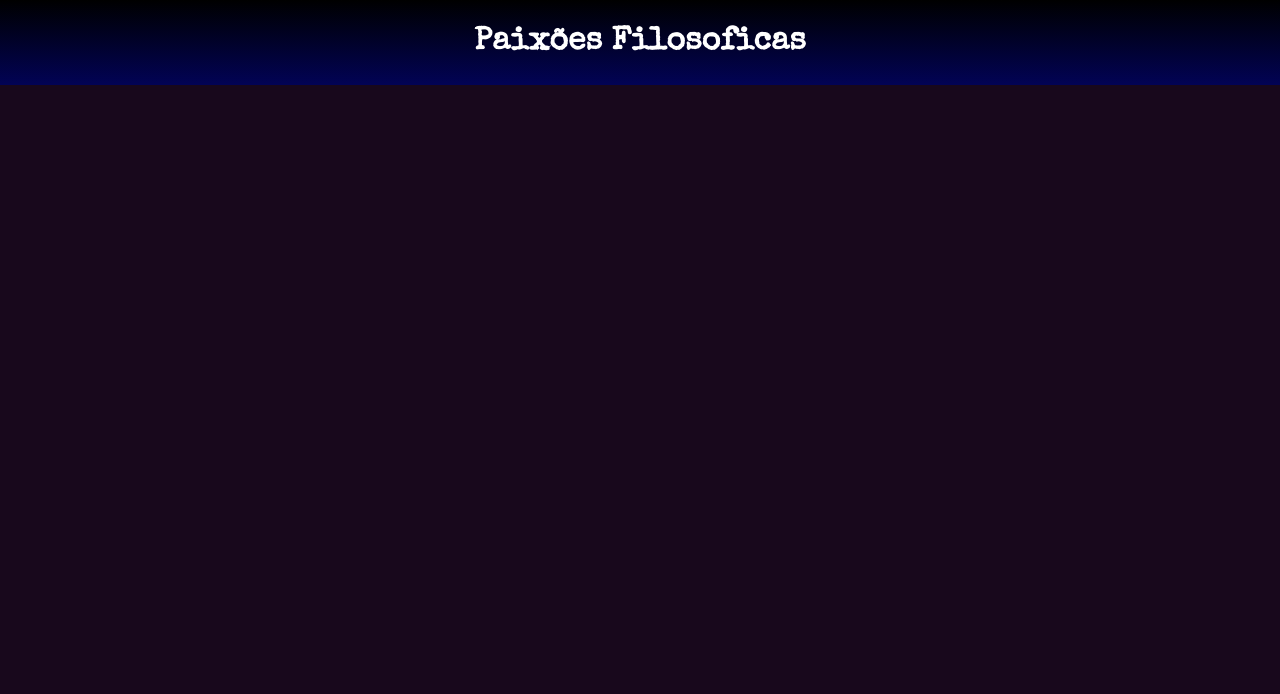
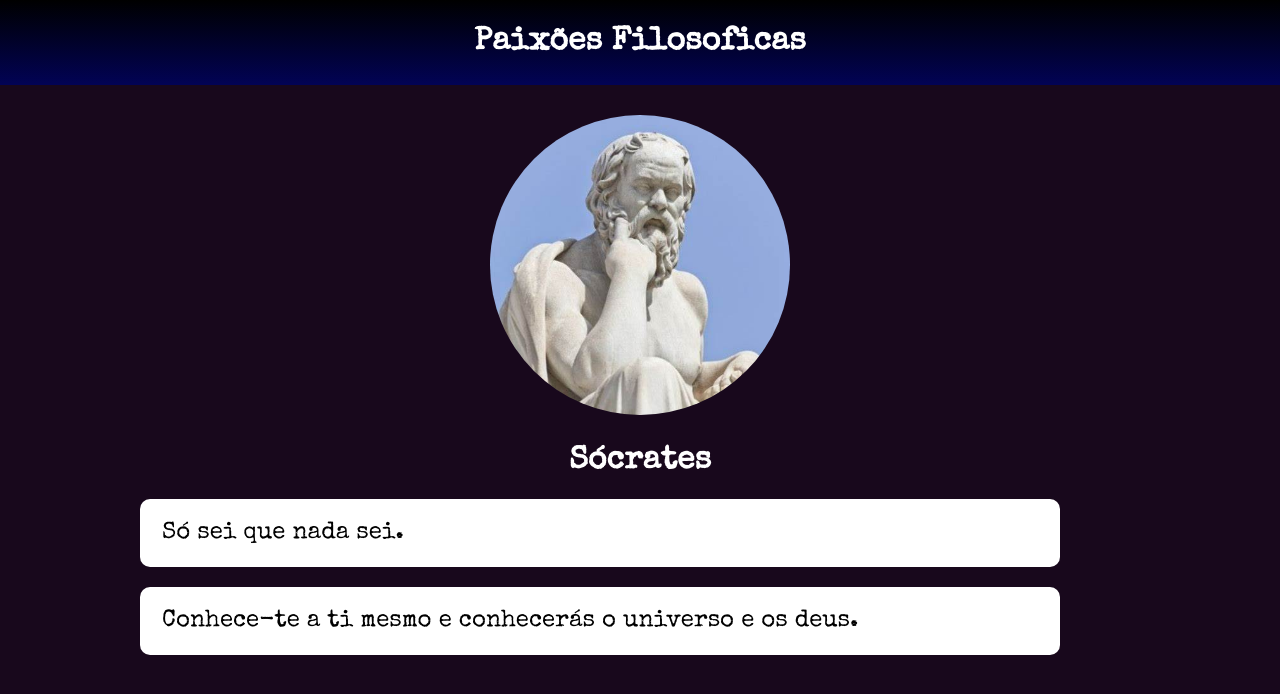
Before and after one commit to developerlucassouza/paixoes.filosoficas, a plain HTML site: page index.html in a window 1280 px wide. Shown: the top 694 px of the page. Drawn offline with Linux system fonts and the light colour scheme.

Commit message:
teste de sócrates

```diff
--- a/index.html
+++ b/index.html
@@ -17,5 +17,15 @@
         <br>
     </header>
 
+    <main>
+        <img src="sócrates.jpg" alt="" id="pensador">
+        <h1>Sócrates</h1>
+        <section class="pensamento">
+            <p>Só sei que nada sei.</p>
+        </section>
+        <section class="pensamento">
+            <p>Conhece-te a ti mesmo e conhecerás o universo e os deus.</p>
+        </section>
+    </main>
 </body>
 </html>
--- a/style.css
+++ b/style.css
@@ -17,6 +17,37 @@ body {
 
 }
 
+h1 {
+    text-align: center;
+}
+
+/* ===== Tags ===== */
+
+img#pensador {
+    width: 300px;
+    height: 300px;
+    border-radius: 50%;
+    display: block;
+    margin: 30px auto;
+}
+
+section.pensamento {
+    padding: 10px;
+    width: 90%;
+    margin: 20px 0;
+
+    color: black;
+    font-size: 1.5em;
+    background-color: white;
+
+    border-radius: 10px;
+}
+
+section.pensamento p {
+    text-indent: 0;
+    margin: 12px;
+}
+
 /* ===== Cabeçalho ===== */
 
 header {
@@ -28,3 +59,16 @@ header h1 {
     padding: 10px;
     text-align: center;
 }
+
+/* ===== Conteúdo ===== */
+
+main {
+    width: 90%;
+    max-width: 1000px;
+    margin: auto;
+}
+
+main p {
+    text-indent: 50px;
+    text-align: justify;
+}
```
Also changed, not shown: sócrates.jpg (added).
